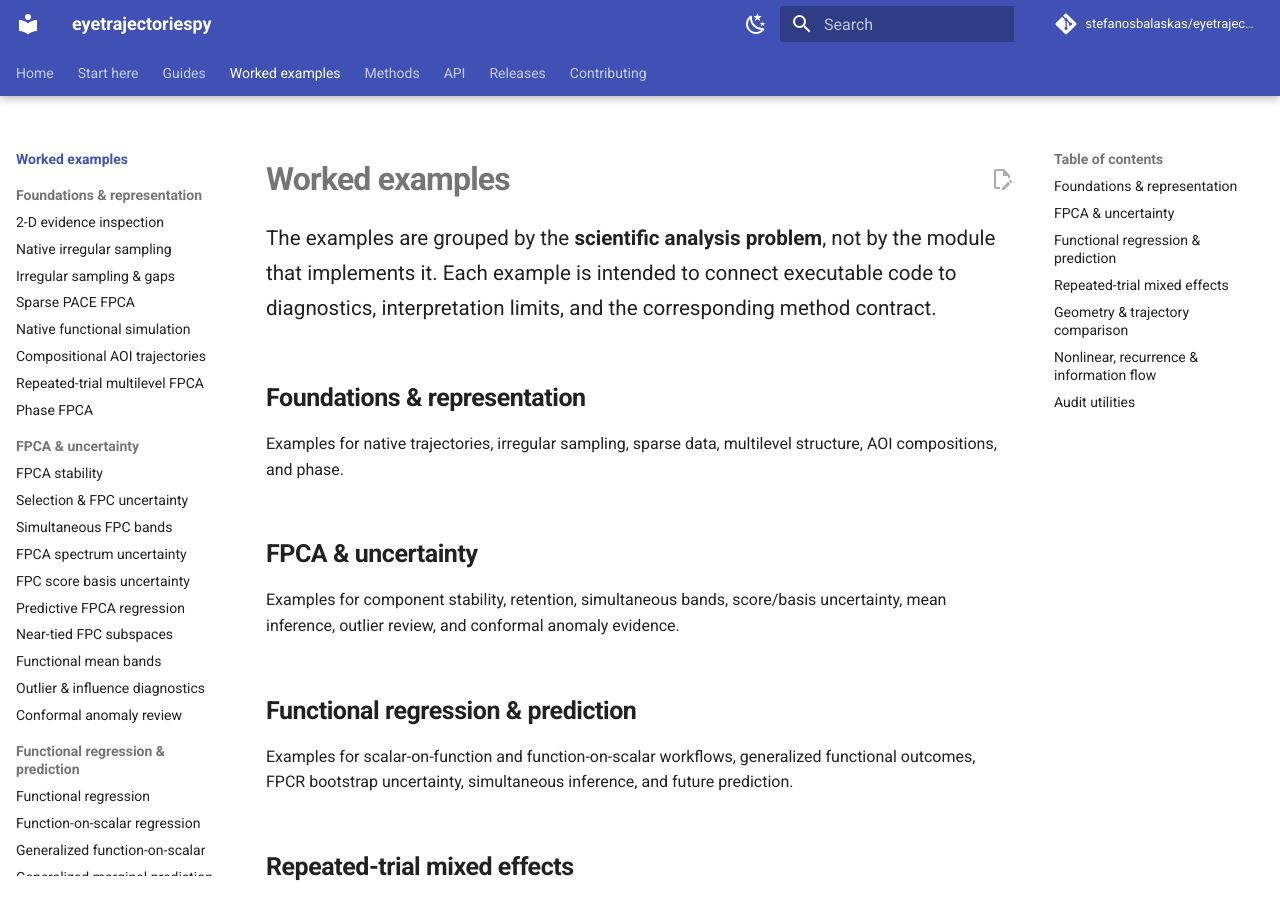
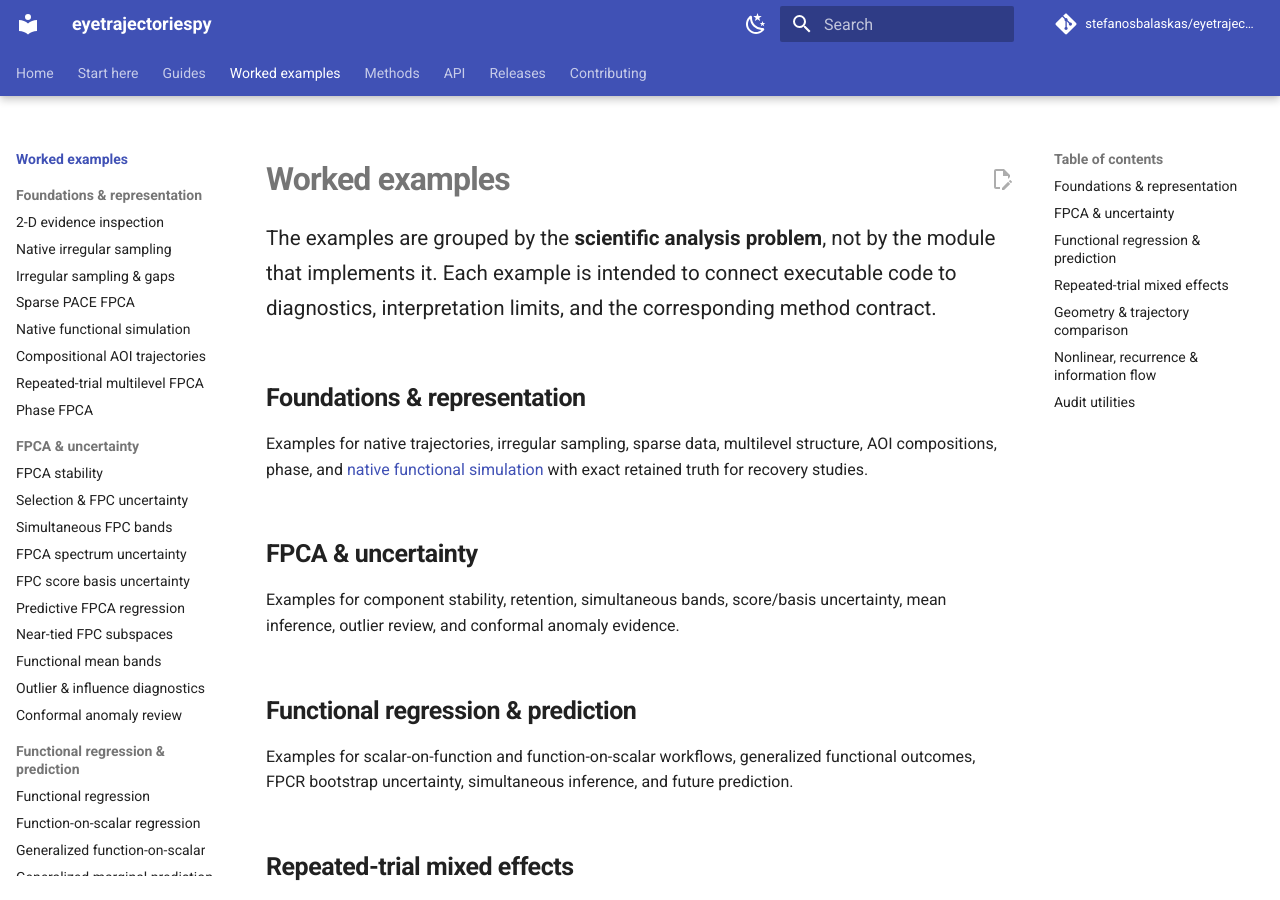
Before and after one commit to stefanosbalaskas/eyetrajectoriespy, an MkDocs documentation site: the page built from docs/examples/index.md, in a window 1280 px wide and 900 px high. Built offline with MkDocs 1.6.1 and Material for MkDocs 9.7.7, drawn with Linux system fonts in a browser that asks for light colours; comment, search, counter and statistics services are not loaded.

Commit message:
Link native functional simulation worked example

```diff
--- a/docs/examples/index.md
+++ b/docs/examples/index.md
@@ -11,7 +11,9 @@ to diagnostics, interpretation limits, and the corresponding method contract.
 ## Foundations & representation
 
 Examples for native trajectories, irregular sampling, sparse data, multilevel
-structure, AOI compositions, and phase.
+structure, AOI compositions, phase, and
+[native functional simulation](functional-simulation.md) with exact retained
+truth for recovery studies.
 
 ## FPCA & uncertainty
 
```
